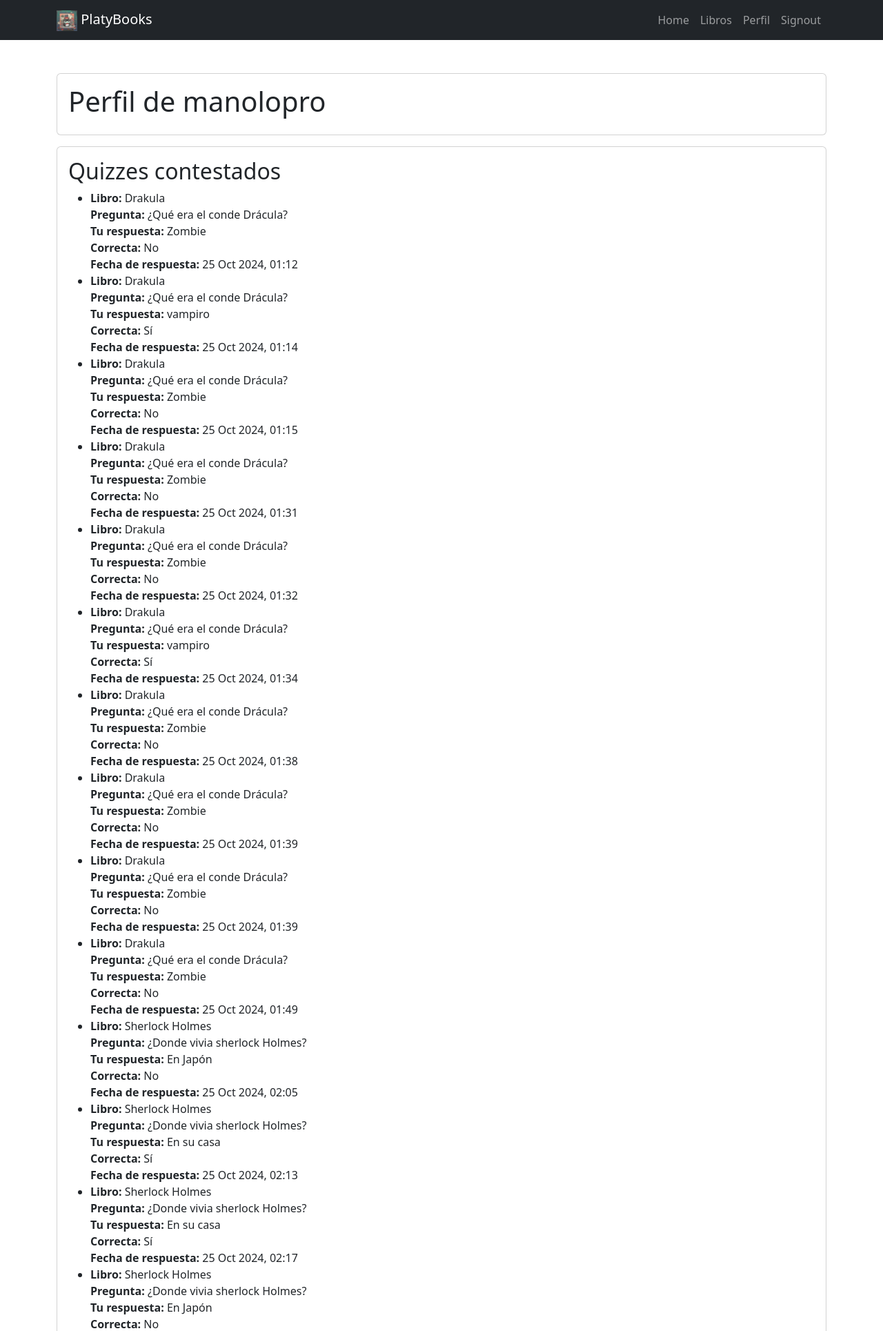
After one commit to nonmonn/Proyectoo-Intro, a Django app: page /profile/ in a window 1280 px wide. The commit adds this page. Shown: the top 1929 px of the page at 69% size. Run offline with Django 5.2, Linux system fonts and the light colour scheme; a user stored in the database is signed in; data comes from the database, SQL or seed files in the repository; both versions use the stored data as it was after the commit.

Commit message:
user profile, pero con casi na, solo lo mismo de las respuestas de lo quizzes

```diff
--- a/mysite/urls.py
+++ b/mysite/urls.py
@@ -25,6 +25,7 @@ urlpatterns = [
     path('signin/', views.signin, name ='signin'),
     path('signout/', views.signout, name='signout'),
     path('signin/', views.signin, name='signin'),
+    path('profile/', views.user_profile, name='user_profile'),
     path('books/', views.book_list, name='book_list'),
     path('buscar-libros/', views.search_books, name='search_books'),
     path('quiz/<int:book_id>/', views.quiz, name='quiz'),
--- a/tasks/models.py
+++ b/tasks/models.py
@@ -1,5 +1,6 @@
 from django.db import models
 from django.contrib.auth.models import User
+
 # models de books
 class Genre(models.Model):
     name = models.CharField(max_length=100)
@@ -62,15 +63,14 @@ class UserQuizResponse(models.Model):
     def __str__(self):
         return f"{self.user.username} answered {self.quiz.book.title} - {self.answer.answer_text}"
 # models de recompensas
+
 class Reward(models.Model):
     name = models.CharField(max_length=100)
     description = models.TextField()
-    level_required = models.IntegerField(default=1)
+    points_required = models.IntegerField(default=1)
 
     def __str__(self):
         return self.name
-
-# modelos para logro de usuarios. Aquí puedes relacionar a los usuarios con los logros obtenidos:
 
 class Achievement(models.Model):
     user = models.ForeignKey(User, on_delete=models.CASCADE, related_name="achievements")
--- a/tasks/templates/base.html
+++ b/tasks/templates/base.html
@@ -25,6 +25,9 @@
               {% if user.is_authenticated %}
               <li class="nav-item">
                 <a class="nav-link " href="/buscar-libros">Libros</a>
+              </li>
+              <li class="nav-item">
+                <a class="nav-link" href="/profile">Perfil</a>
               </li>
               <li class="nav-item">
                 <a class="nav-link" href="/signout">Signout</a>
--- a/tasks/templates/home.html
+++ b/tasks/templates/home.html
@@ -2,7 +2,7 @@
     {% block content %}
         <main class="container py-5">
             <section class="card card-body border rounded shadow-sm mb-5  text-center">
-                <h2 class="display-6 fw-bold my-2">Bienvenid@ a PlatyBooks</h2>
+              <h2 class="display-6 fw-bold my-2">Bienvenid@ a PlatyBooks</h2>
                 <p class="fs-5">Catalogo, quizzes y más</p>
             </section>
 
--- /dev/null
+++ b/tasks/templates/profile.html
@@ -0,0 +1,28 @@
+{% extends 'base.html' %}
+
+{% block content %}
+<main class="container py-5">
+    <section class="card card-body mb-3">
+        <h1>Perfil de {{ user.username }}</h1>
+    </section>
+
+    <section class="card card-body">
+        <h2>Quizzes contestados</h2>
+        {% if user_quizzes %}
+            <ul>
+            {% for response in user_quizzes %}
+                <li>
+                    <strong>Libro:</strong> {{ response.quiz.book.title }}<br>
+                    <strong>Pregunta:</strong> {{ response.quiz.question }}<br>
+                    <strong>Tu respuesta:</strong> {{ response.answer.answer_text }}<br>
+                    <strong>Correcta:</strong> {{ response.is_correct|yesno:"Sí,No" }}<br>
+                    <strong>Fecha de respuesta:</strong> {{ response.date_submitted|date:"d M Y, H:i" }}
+                </li>
+            {% endfor %}
+            </ul>
+        {% else %}
+            <p>No has contestado ningún quiz todavía.</p>
+        {% endif %}
+    </section>
+</main>
+{% endblock %}
--- a/tasks/views.py
+++ b/tasks/views.py
@@ -58,6 +58,17 @@ def signin(request):
 def signout(request):
     logout(request)
     return redirect('home')
+
+@login_required
+def user_profile(request):
+    user = request.user
+    user_quizzes = UserQuizResponse.objects.filter(user=user).select_related('quiz', 'quiz__book', 'answer')
+
+    context = {
+        'user': user,
+        'user_quizzes': user_quizzes,
+    }
+    return render(request, 'profile.html', context)
 
 def home(request):
     return render(request, 'home.html') #pone el .html del home
```
Also changed, not shown: db.sqlite3.
